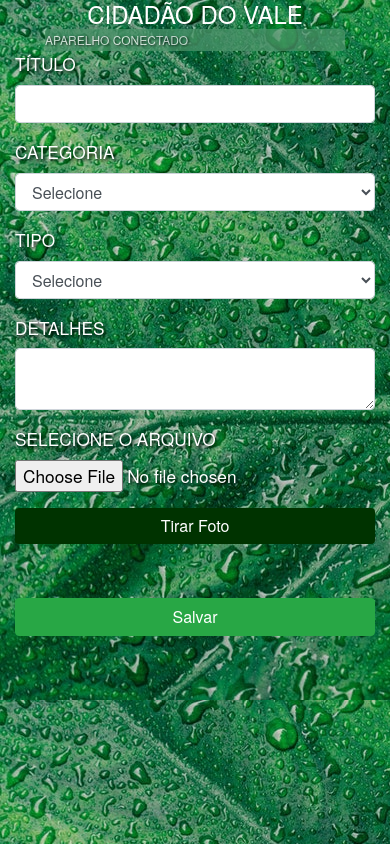
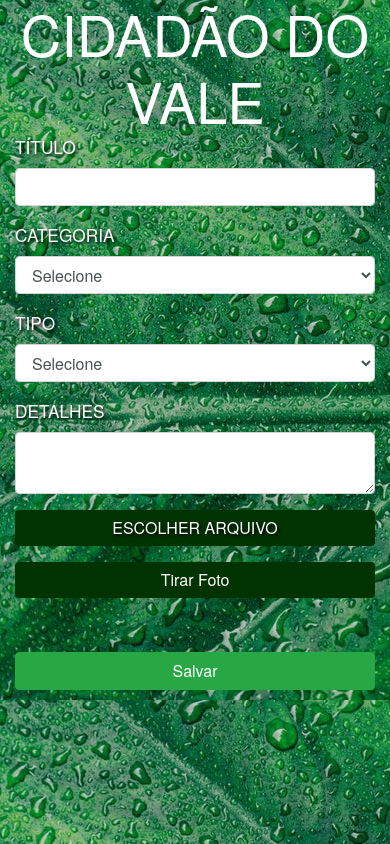
Before and after one commit to liara987/cidadao-do-vale-mobile, a website: page www/index.html in a window 390 px wide. Drawn offline with nearby package versions, Linux system fonts and the light colour scheme; some packages are replaced by stand-ins of ours; no server answers.

Commit message:
Mudança no titulo e no botão de selecionar arquivo

```diff
--- a/www/index.html
+++ b/www/index.html
@@ -18,6 +18,7 @@
     under the License.
 -->
 <html>
+
 <head>
     <!--
         Customize this policy to fit your own app's needs. For more guidance, see:
@@ -28,7 +29,8 @@
             * Disables use of inline scripts in order to mitigate risk of XSS vulnerabilities. To change this:
                 * Enable inline JS: add 'unsafe-inline' to default-src
         -->
-        <meta http-equiv="Content-Security-Policy" content="default-src *; style-src * 'unsafe-inline'; script-src * 'unsafe-inline' 'unsafe-eval'; img-src * data: 'unsafe-inline'; connect-src * 'unsafe-inline'; frame-src *;"/>
+    <meta http-equiv="Content-Security-Policy"
+        content="default-src *; style-src * 'unsafe-inline'; script-src * 'unsafe-inline' 'unsafe-eval'; img-src * data: 'unsafe-inline'; connect-src * 'unsafe-inline'; frame-src *;" />
     <!-- <meta http-equiv="Content-Security-Policy" content="
             default-src 'self' data: gap: https://ssl.gstatic.com 'unsafe-eval';
             style-src 'self' 'unsafe-inline';
@@ -42,20 +44,17 @@
     <meta http-equiv="Content-Language" content="pt-br">
     <meta name="format-detection" content="telephone=no">
     <meta name="msapplication-tap-highlight" content="no">
-        <meta name="viewport" content="user-scalable=no, initial-scale=1, maximum-scale=1, minimum-scale=1, width=device-width">
-        <link rel="stylesheet" href="https://stackpath.bootstrapcdn.com/bootstrap/4.3.1/css/bootstrap.min.css" integrity="sha384-ggOyR0iXCbMQv3Xipma34MD+dH/1fQ784/j6cY/iJTQUOhcWr7x9JvoRxT2MZw1T" crossorigin="anonymous">
+    <meta name="viewport"
+        content="user-scalable=no, initial-scale=1, maximum-scale=1, minimum-scale=1, width=device-width">
+    <link rel="stylesheet" href="https://stackpath.bootstrapcdn.com/bootstrap/4.3.1/css/bootstrap.min.css"
+        integrity="sha384-ggOyR0iXCbMQv3Xipma34MD+dH/1fQ784/j6cY/iJTQUOhcWr7x9JvoRxT2MZw1T" crossorigin="anonymous">
     <link rel="stylesheet" type="text/css" href="css/index.css">
     <title>Cidadão do vale</title>
 </head>
+
 <body>
     <div class="container">
-            <h1>Cidadão do vale</h1>
-
-            <div id="deviceready" class="blink hidden">
-                <p class="event listening text-center">Conectando o dispositivo</p>
-                <p class="event received">Aparelho conectado</p>
-            </div>
-
+        <h1 class="display-4">Cidadão do vale</h1>
         <form id="contribuir" enctype="multipart/form-data">
             <input type="hidden" id="location" name="location" />
 
@@ -84,8 +83,10 @@
             </div>
 
             <div class="form-group">
-                    <label for="exampleFormControlFile1">Selecione o arquivo</label>
-                    <input type="file" class="form-control-file" accept="image/*" id="foto" name="foto">
+                <label class="btn btn-primary btn-block" for="exampleFormControlFile1">
+                    <input type="file" class="form-control-file d-none" accept="image/*" id="foto" name="foto">
+                    Escolher arquivo
+                </label>
             </div>
 
             <div class="form-group">
@@ -93,7 +94,7 @@
             </div>
 
             <div class="form-group" style="max-width: 100%">
-                    <img id="myImage" class="img-responsive" style="max-width: 100%"/>
+                <img id="myImage" class="img-responsive" style="max-width: 100%" />
             </div>
 
             <div class="mt-0 form-group text-center">
@@ -108,4 +109,5 @@
     <!-- <script src="https://www.gstatic.com/firebasejs/5.9.1/firebase-firestore.js"></script> -->
     <script type="text/javascript" src="js/index.js"></script>
 </body>
+
 </html>
```
Lines whose indentation alone changed are shown as unchanged.
